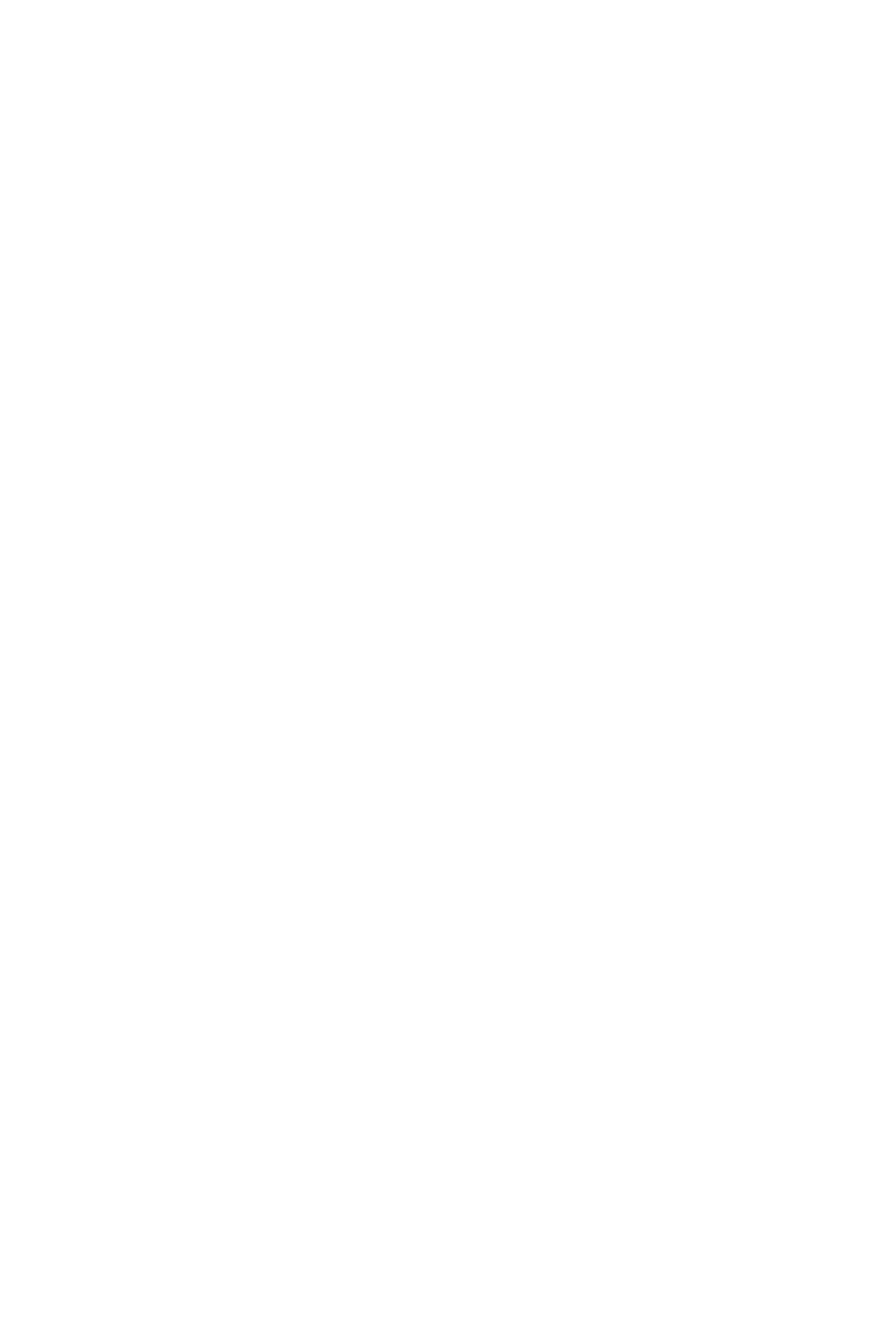
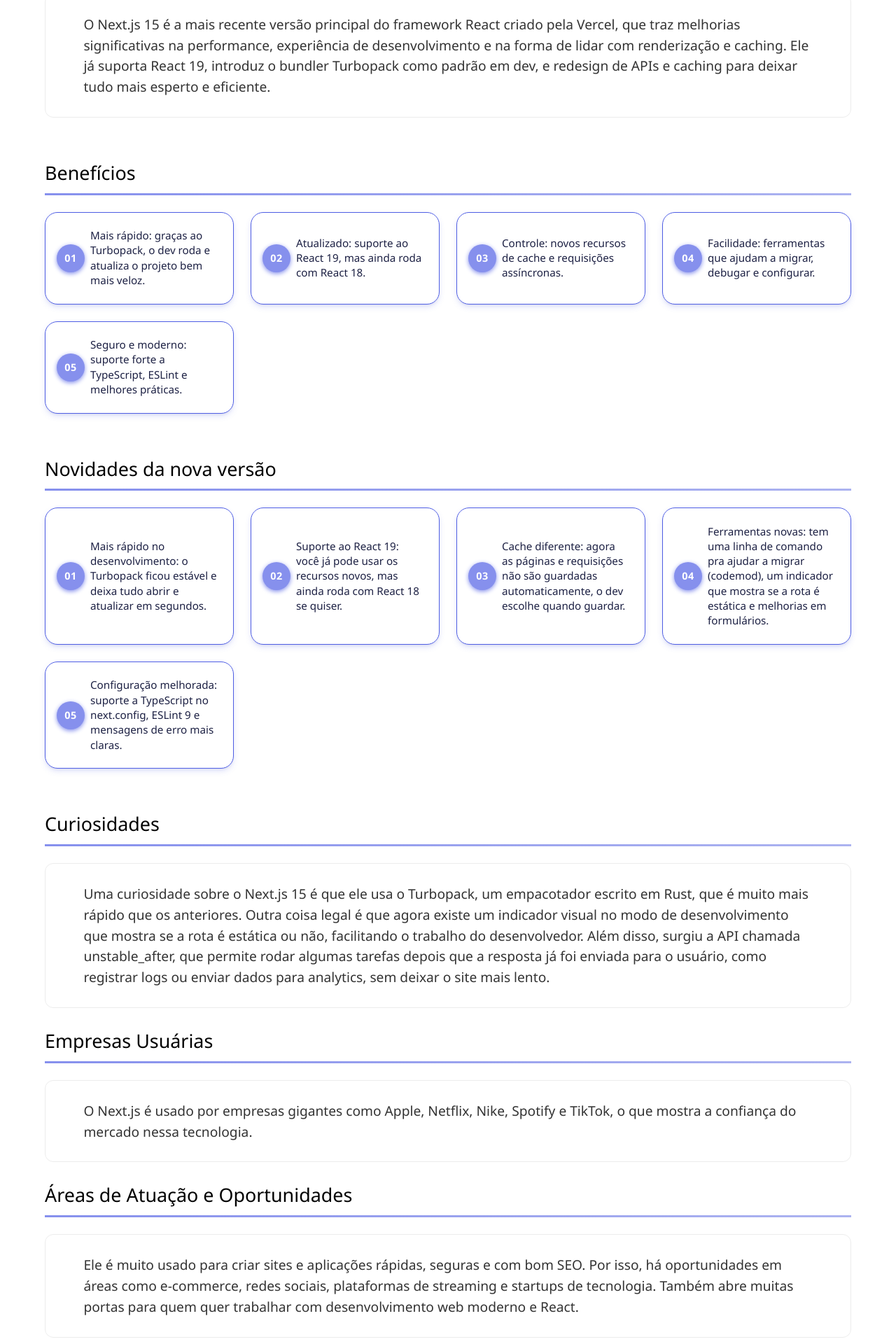
Before and after one commit to Nathsanfer/wiki-tech, a Next.js app: page /pages/next in a window 1280 px wide. Shown: the part 526-2446 px from the top of the page at 70% size. Before the commit the page ends 800 px from the top, so only its background shows below. Built offline with nearby package versions, Linux system fonts and the light colour scheme.

Commit message:
feat: create next page

```diff
--- a/src/app/pages/next/page.jsx
+++ b/src/app/pages/next/page.jsx
@@ -1,11 +1,76 @@
-import Header from "../../../components/Header";
+import Header from "@/components/Header";
+import SectionTitle from "@/components/SectionTitle";
+import SectionText from "@/components/SectionText";
+import SectionCards from "@/components/SectionCards";
 
 export default function Next() {
+
+  const beneficios = [
+    "Mais rápido: graças ao Turbopack, o dev roda e atualiza o projeto bem mais veloz.",
+    "Atualizado: suporte ao React 19, mas ainda roda com React 18.",
+    "Controle: novos recursos de cache e requisições assíncronas.",
+    "Facilidade: ferramentas que ajudam a migrar, debugar e configurar.",
+    "Seguro e moderno: suporte forte a TypeScript, ESLint e melhores práticas."
+  ];
+
+  const novidades = [
+    "Mais rápido no desenvolvimento: o Turbopack ficou estável e deixa tudo abrir e atualizar em segundos.",
+    "Suporte ao React 19: você já pode usar os recursos novos, mas ainda roda com React 18 se quiser.",
+    "Cache diferente: agora as páginas e requisições não são guardadas automaticamente, o dev escolhe quando guardar.",
+    "Ferramentas novas: tem uma linha de comando pra ajudar a migrar (codemod), um indicador que mostra se a rota é estática e melhorias em formulários.",
+    "Configuração melhorada: suporte a TypeScript no next.config, ESLint 9 e mensagens de erro mais claras."
+  ];
+
+  const definicao = {
+    text: `O Next.js 15 é a mais recente versão principal do framework React criado pela Vercel, que traz melhorias significativas na performance, experiência de desenvolvimento e na forma de lidar com renderização e caching. Ele já suporta React 19, introduz o bundler Turbopack como padrão em dev, e redesign de APIs e caching para deixar tudo mais esperto e eficiente.`
+  }
+
+  const curiosidade = {
+    text: `Uma curiosidade sobre o Next.js 15 é que ele usa o Turbopack, um empacotador escrito em Rust, que é muito mais rápido que os anteriores. Outra coisa legal é que agora existe um indicador visual no modo de desenvolvimento que mostra se a rota é estática ou não, facilitando o trabalho do desenvolvedor. Além disso, surgiu a API chamada unstable_after, que permite rodar algumas tarefas depois que a resposta já foi enviada para o usuário, como registrar logs ou enviar dados para analytics, sem deixar o site mais lento.`
+  }
+
+  const empresas = {
+    text: `O Next.js é usado por empresas gigantes como Apple, Netflix, Nike, Spotify e TikTok, o que mostra a confiança do mercado nessa tecnologia.`
+  }
+
+  const oportunidades = {
+    text: `Ele é muito usado para criar sites e aplicações rápidas, seguras e com bom SEO. Por isso, há oportunidades em áreas como e-commerce, redes sociais, plataformas de streaming e startups de tecnologia. Também abre muitas portas para quem quer trabalhar com desenvolvimento web moderno e React.`
+  }
+
   return (
     <div>
 
       <Header />
-      <h1>Next.js 15</h1>
+      <SectionTitle
+        linkImage="https://cdn-icons-png.flaticon.com/128/3906/3906845.png"
+        imageAlt="Servidor"
+        title="Next.js 15"
+        description="Um framework é uma estrutura pronta que oferece ferramentas, padrões e componentes para acelerar o desenvolvimento de software, evitando que o programador precise começar tudo do zero."
+      />
+      <SectionText
+        title="O que é o Next.js 15?"
+        text={definicao.text}
+      />
+      <SectionCards
+        title="Benefícios"
+        cards={beneficios}
+      />
+      <SectionCards
+        title="Novidades da nova versão"
+        cards={novidades}
+      />
+      <SectionText
+        title="Curiosidades"
+        text={curiosidade.text}
+      />
+      <SectionText
+        title="Empresas Usuárias"
+        text={empresas.text}
+      />
+      <SectionText
+        title="Áreas de Atuação e Oportunidades"
+        text={oportunidades.text}
+      />
 
     </div>
   );
--- a/src/components/Hero/index.jsx
+++ b/src/components/Hero/index.jsx
@@ -17,7 +17,7 @@
                     <div className={styles.text}>
                         <h3 className={styles.textGithub}>Acesse meu GitHub!</h3>
                         <div className={styles.icon}>
-                            <img className={styles.img} src="https://cdn-user-icons.flaticon.com/152931/152931908/1755562133433.svg?token=exp=1755559423~hmac=9e790c2faa88926cd7da39f1bcbd4e46" alt="Ícone do GitHub" />
+                            <img className={styles.img} src="https://cdn-user-icons.flaticon.com/46726/46726398/1755712433428.svg?token=exp=1755709714~hmac=4d48f9def02dfe09d4cd61e4d9a6d8e4" alt="Ícone do GitHub" />
                         </div>
                     </div>
 
```
